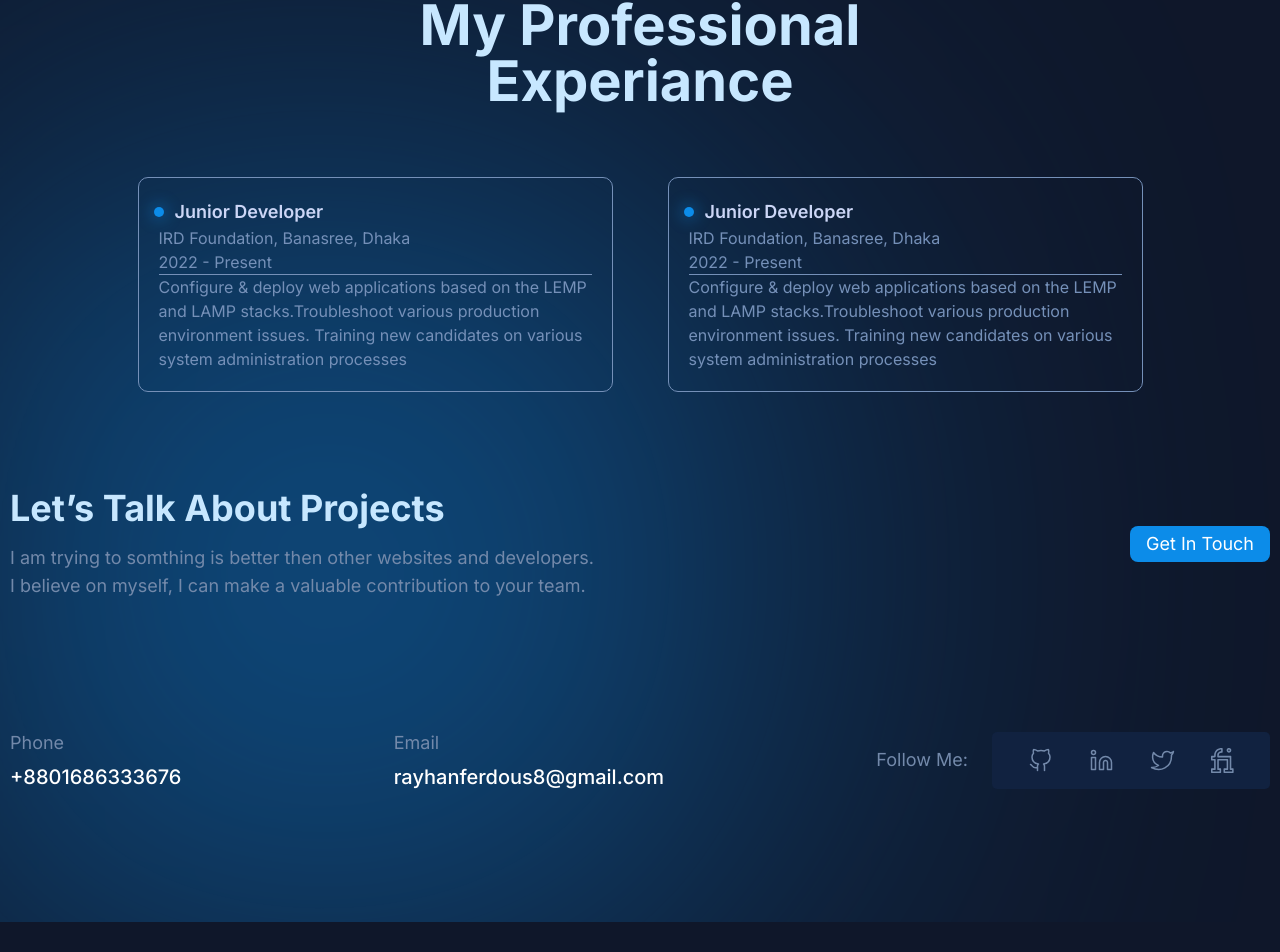
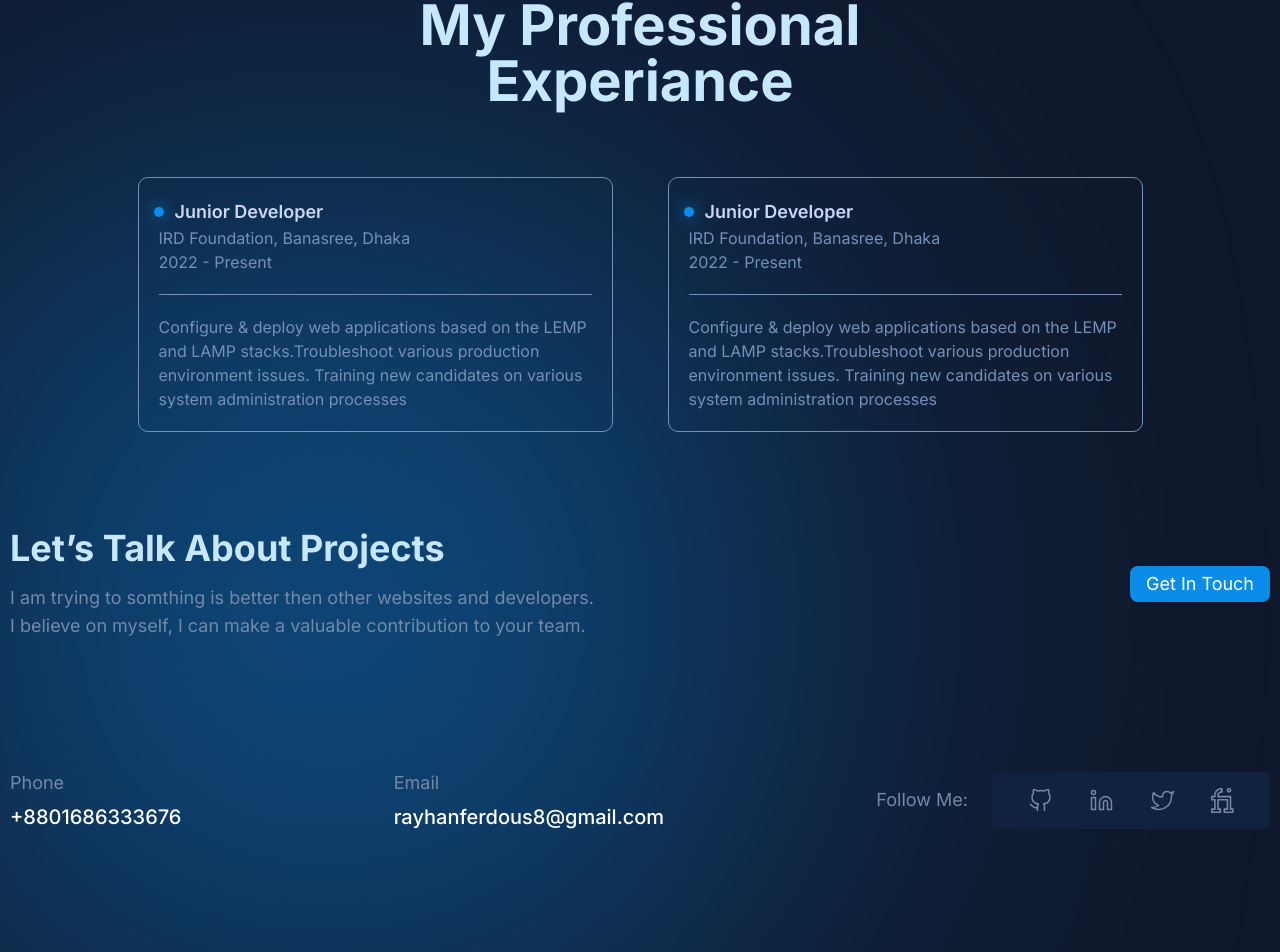
Before and after one commit to rayhanferdous/rayhanferdous, a Next.js app: page / in a window 1280 px wide. Shown: the part 5430-6382 px from the top of the page. Before the commit the page ends 6352 px from the top, so only its background shows below. Built offline with nearby package versions, Linux system fonts and the light colour scheme.

Commit message:
Update ExperianceCard.jsx

```diff
--- a/components/Layout/Index/ExperianceCard.jsx
+++ b/components/Layout/Index/ExperianceCard.jsx
@@ -3,13 +3,15 @@ import React from "react";
 
 const ExperianceCard = ({ position, company, duration, details }) => {
   return (
-    <div className="p-5 border border-solid border-primary-border rounded-[10px]">
-      <div className="flex gap-4">
-        <BulletPoint />
-        <p className="text-h6 text-lg font-semibold">{position}</p>
+    <div className="p-5 border border-solid flex flex-col gap-5 border-primary-border rounded-[10px]">
+      <div>
+        <div className="flex gap-4">
+          <BulletPoint />
+          <p className="text-h6 text-lg font-semibold">{position}</p>
+        </div>
+        <p className="text-primary-border">{company}</p>
+        <p className="text-primary-border">{duration}</p>
       </div>
-      <p className="text-primary-border">{company}</p>
-      <p className="text-primary-border">{duration}</p>
       <hr className="border-primary-border" />
       <p className="text-primary-border">{details}</p>
     </div>
```
